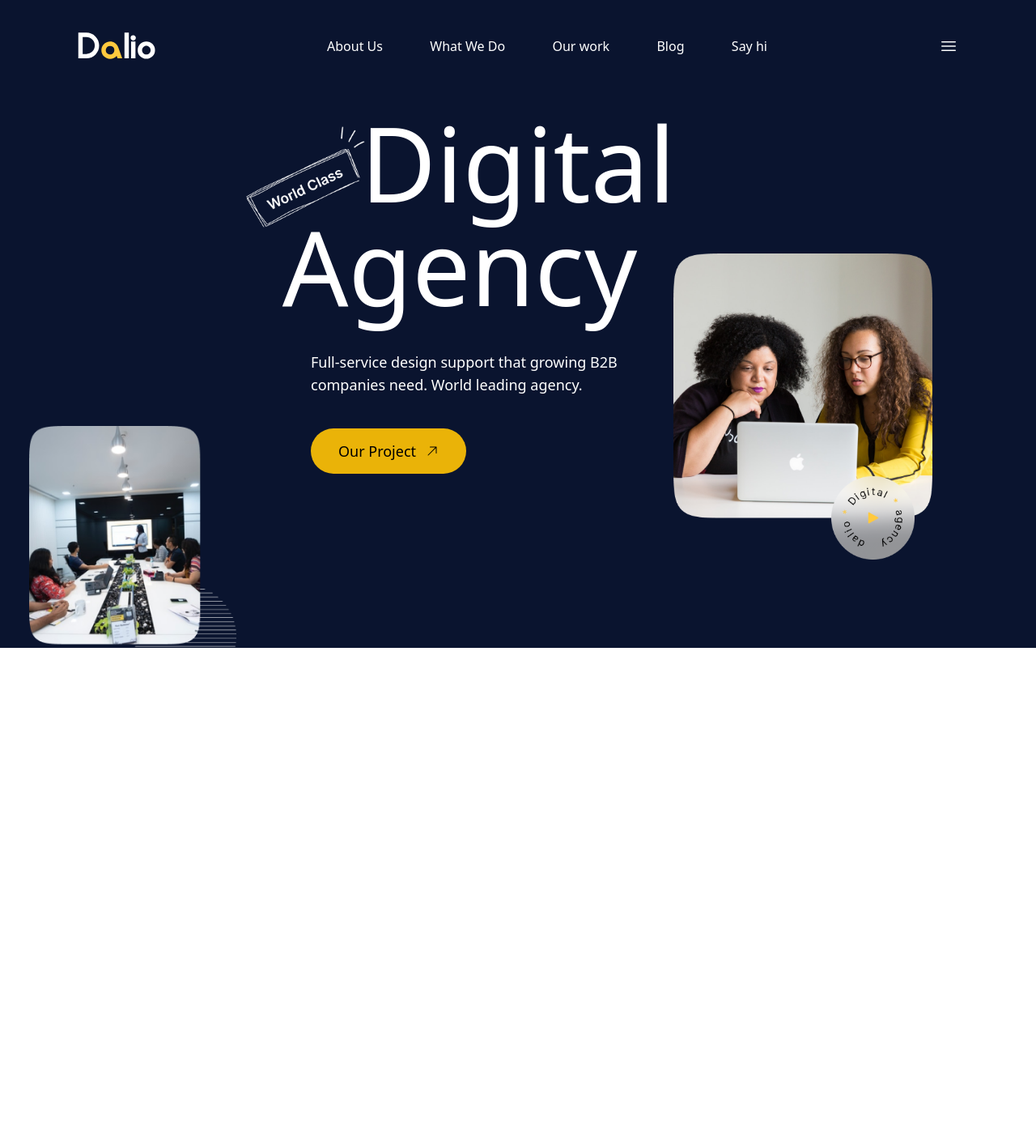
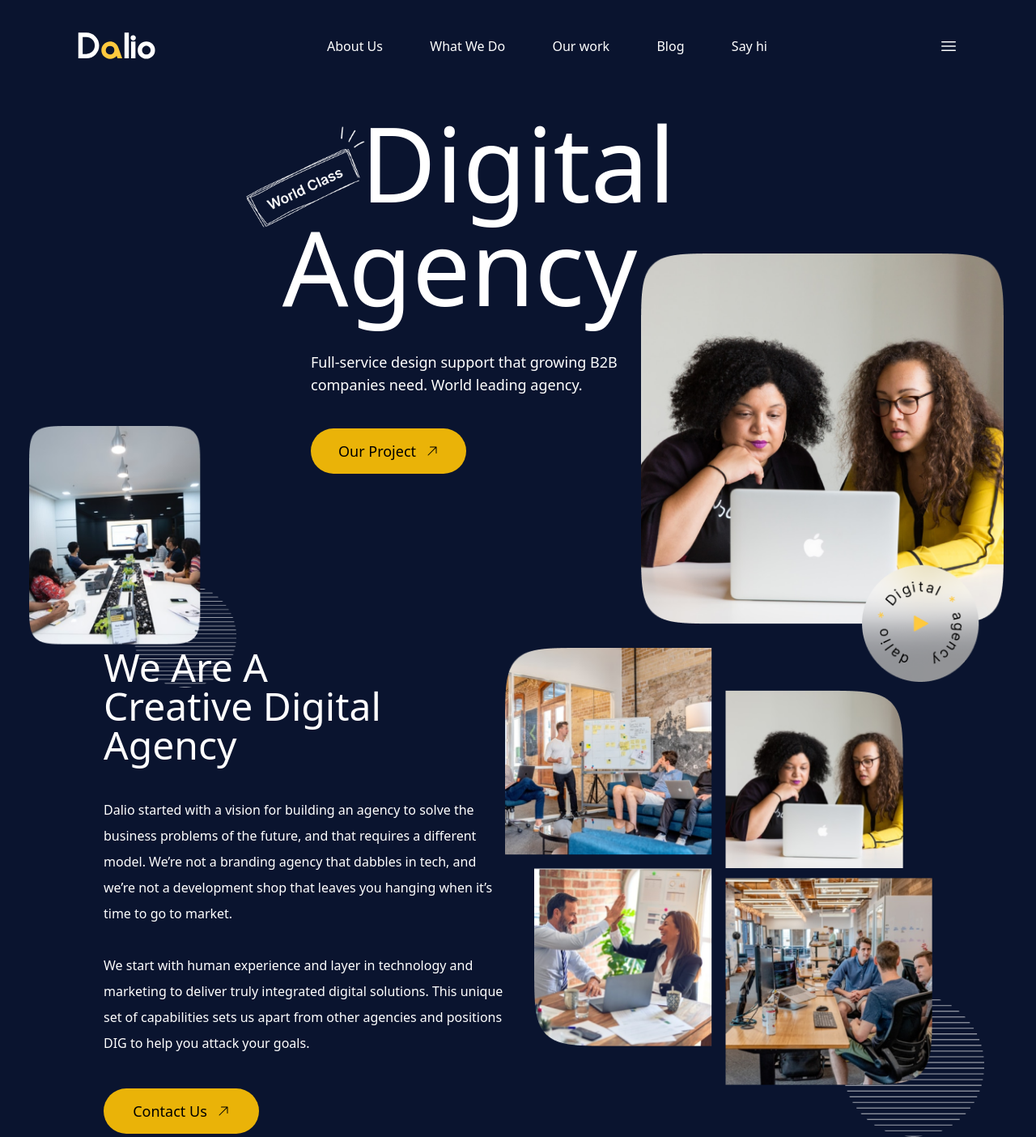
Before and after one commit to Kerotobil/bykr-case, a Next.js app: page / in a window 1280 px wide. Shown: the whole page at 81% size. Before the commit the page ends 849 px from the top, so only its background shows below. Built offline with nearby package versions, Linux system fonts and the light colour scheme.

Commit message:
Add SecondLayout component

```diff
--- /dev/null
+++ b/components/FourImage.tsx
@@ -0,0 +1,23 @@
+import Image from 'next/image';
+
+export const FourImage = () => {
+  return (
+    <div className="grid grid-cols-2 max-w-2xl gap-x-4 pb-16">
+      <div className="justify-self-end pb-4">
+        <Image src="/Rectangle6.png" alt="" width={264} height={70} />
+      </div>
+      <div className="mt-3 self-end">
+        <Image src="/Rectangle10.png" alt="" width={220} height={70} />
+      </div>
+      <div className="justify-self-end">
+        <Image src="/Rectangle11.png" alt="" width={220} height={70} />
+      </div>
+      <div className="mt-3 relative z-20">
+        <Image src="/Rectangle9.png" className="z-20" alt="" width={264} height={70} />
+        <div className="-z-10 absolute -bottom-16 -right-16">
+          <Image src="/Ornament14.png" alt="" width={175} height={35} />
+        </div>
+      </div>
+    </div>
+  );
+};
--- a/components/InitialLayout.tsx
+++ b/components/InitialLayout.tsx
@@ -28,19 +28,9 @@ export const InitialLayout = () => {
         <Button text="Our Project" />
       </div>
       <div className="mt-10 mx-auto "></div>
-      <div className="absolute top-44 right-20 md:right-24 lg:right-32 ">
-        <div className="relative max-w-md w-80">
-          <Image
-            src="/heroImage.png"
-            alt=""
-            width={700}
-            height={475}
-            sizes="100vw"
-            style={{
-              width: '100%',
-              height: 'auto',
-            }}
-          />
+      <div className="absolute top-44 right-20 md:right-24 lg:right-10 ">
+        <div className="relative">
+          <Image src="/heroImage.png" alt="" width={448} height={475} />
         </div>
       </div>
       <div className="absolute bottom-0 right-20 md:right-24 lg:left-9 ">
--- /dev/null
+++ b/components/SecondLayout.tsx
@@ -0,0 +1,21 @@
+import { FourImage } from './FourImage';
+import { Button } from './General/button';
+
+export const SecondLayout = () => {
+  return (
+    <div className="flex px-32 justify-between">
+      <div className="w-1/2">
+        <h1 className="text-5xl w-96">We Are A Creative Digital Agency</h1>
+        <p className="text-base mt-10 max-w-lg leading-8">
+          Dalio started with a vision for building an agency to solve the business problems of the future, and that
+          requires a different model. We’re not a branding agency that dabbles in tech, and we’re not a development shop
+          that leaves you hanging when it’s time to go to market. <br /> <br /> We start with human experience and layer
+          in technology and marketing to deliver truly integrated digital solutions. This unique set of capabilities
+          sets us apart from other agencies and positions DIG to help you attack your goals.
+        </p>
+        <Button text="Contact Us" />
+      </div>
+      <FourImage />
+    </div>
+  );
+};
--- a/pages/index.tsx
+++ b/pages/index.tsx
@@ -1,15 +1,18 @@
 import { InitialLayout } from '../components/InitialLayout';
 import { Navbar } from '../components/Navbar';
+import { FourImage } from '../components/FourImage';
+import { SecondLayout } from '../components/SecondLayout';
 
 export default function Home() {
   return (
-    <div className="mainBg mx-auto text-white">
-      <div className="max-w-7xl h-screen mx-auto pt-10">
+    <div className="max-w-7xl mainBg mx-auto text-white">
+      <div className=" h-screen mx-auto pt-10">
         <Navbar />
         <div className="mt-16">
           <InitialLayout />
         </div>
       </div>
+      <SecondLayout />
     </div>
   );
 }
```
